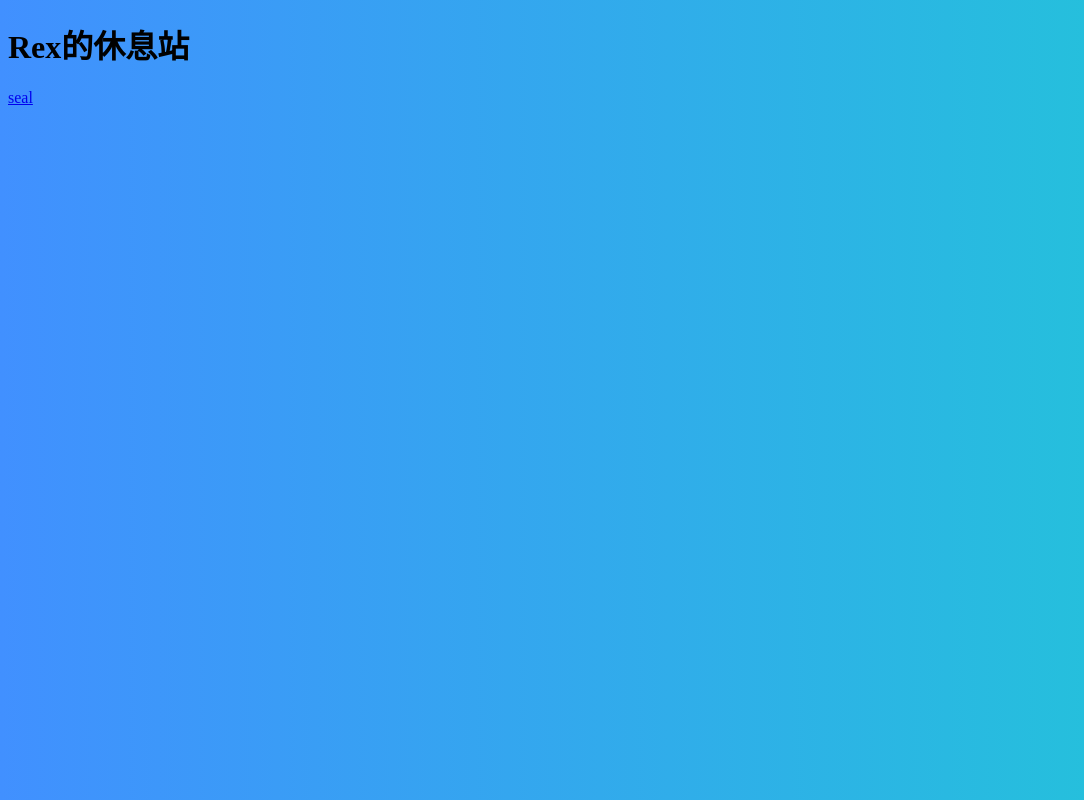
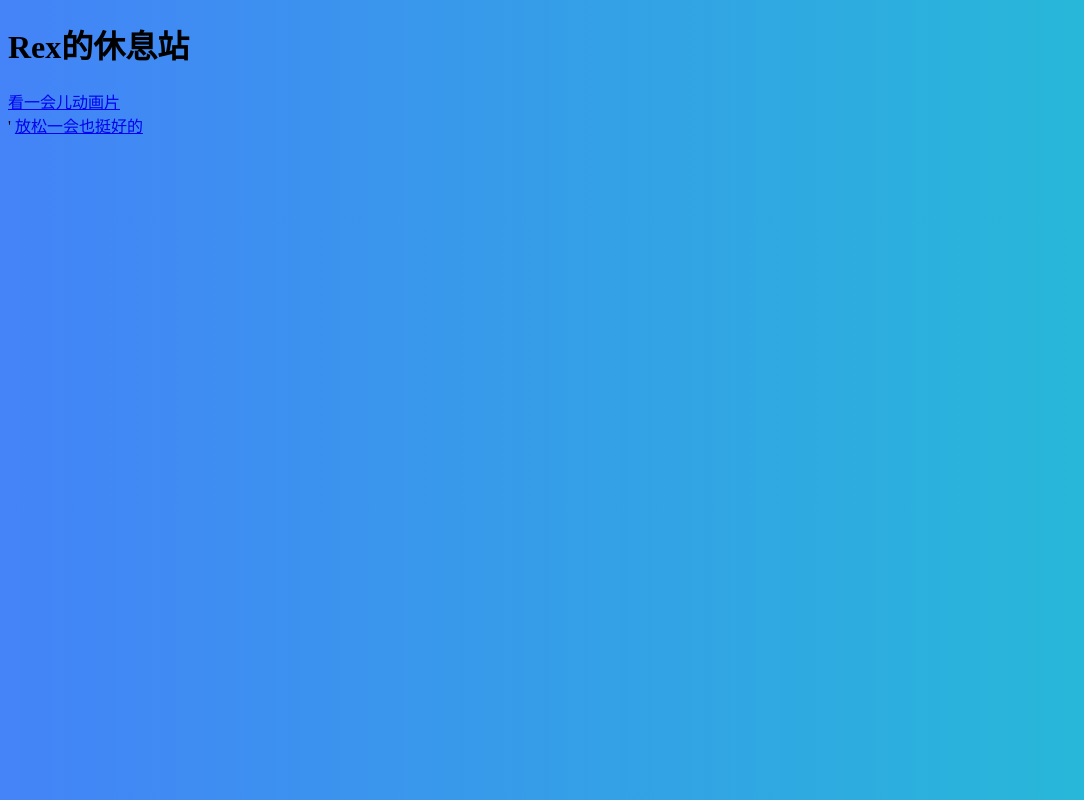
Before and after one commit to rrrRex-pages/rrrRex-pages.github.io, a plain HTML site: page index.html in a window 1280 px wide. Shown: the whole page, without its empty margins (0-1084 px from the left). Drawn offline with Linux system fonts and the light colour scheme.

Commit message:
Add files via upload

```diff
--- a/index.html
+++ b/index.html
@@ -18,7 +18,7 @@
 
 /* 应用动画 */
 body {
-  background: linear-gradient(270deg, rgb(0, 255, 174), rgb(65, 144, 255));
+  background: linear-gradient(270deg, rgb(0, 255, 174), rgb(68, 131, 248));
   background-size: 200% 200%;
   animation: gradientBackground 5s ease infinite;
 }
@@ -29,7 +29,11 @@ body {
     <body>
         <div style="aaa">
             <h1>Rex的休息站</h1>
-            <a href="seal ep 10.mp4">seal</a>
+            <a href="seal ep 10.mp4">看一会儿动画片</a>
+           </br>'
+            <a href="snake.html">放松一会也挺好的</a>
+            </div>
+
         </div>
     </body>
 </html>
```
